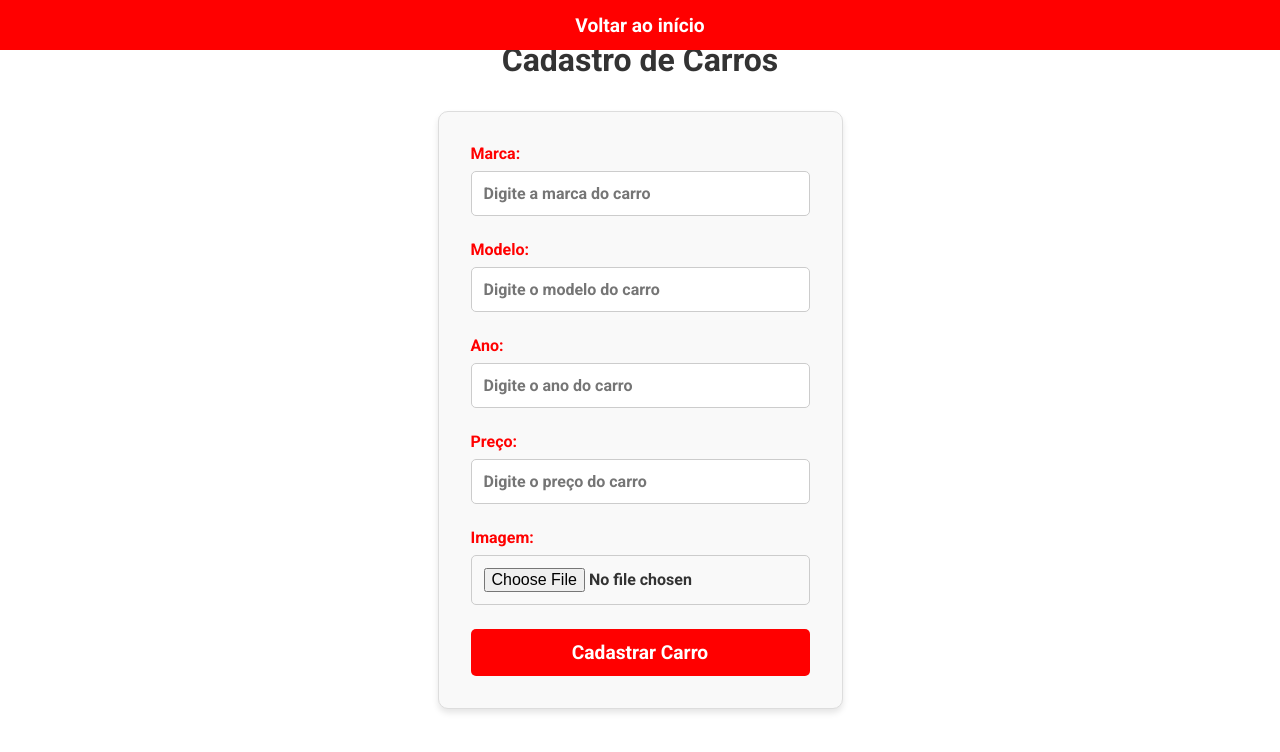
After one commit to drArthurpts/EngenhariaWeb, a Django app: page /register_car in a window 1280 px wide. The commit adds this page. Shown: the top 752 px of the page. Run offline with Django 4.2, Linux system fonts and the light colour scheme.

Commit message:
Cria cadastro de carros

```diff
--- a/concessionaria/concessionaria/urls.py
+++ b/concessionaria/concessionaria/urls.py
@@ -16,6 +16,8 @@ Including another URLconf
 """
 from django.contrib import admin
 from django.urls import path, include
+from django.conf import settings  # Import necessário
+from django.conf.urls.static import static  # Import necessário para servir arquivos estáticos e de mídia
 
 urlpatterns = [
     path('admin/', admin.site.urls),
@@ -23,3 +25,7 @@ urlpatterns = [
     path('register/', include('concessionariaApp.urls')),
     path('', include('concessionariaApp.urls')),
 ]
+
+# Configuração para servir arquivos de mídia
+if settings.DEBUG:  # Garantir que esta verificação funcione
+    urlpatterns += static(settings.MEDIA_URL, document_root=settings.MEDIA_ROOT)
--- /dev/null
+++ b/concessionaria/concessionariaApp/templates/concessionaria/register_car.html
@@ -0,0 +1,151 @@
+{% load static %}
+<!DOCTYPE html>
+<html lang="pt-br">
+  <head>
+    <meta charset="UTF-8" />
+    <meta http-equiv="X-UA-Compatible" content="IE=edge" />
+    <meta name="viewport" content="width=device-width, initial-scale=1.0" />
+    <title>Cadastro de Carros</title>
+    <link rel="stylesheet" href="{% static 'concessionaria/css/style.css' %}" />
+    <style>
+      /* Estilos gerais */
+      body {
+        font-family: Arial, sans-serif;
+        margin: 0;
+        padding: 0;
+        background-color: #ffffff; /* Fundo branco */
+        color: #333; /* Texto escuro para contraste */
+      }
+
+      header nav {
+        background-color: #ff0000; /* Vermelho para o cabeçalho */
+        padding: 1rem;
+        text-align: center;
+      }
+
+      header nav a {
+        color: white;
+        text-decoration: none;
+        font-size: 1.2rem;
+        font-weight: bold;
+      }
+
+      /* Título */
+      .title-wrapper-registration {
+        text-align: center;
+        margin-bottom: 2rem;
+      }
+
+      .title-wrapper-registration p {
+        color: #ff0000; /* Vermelho */
+        font-weight: bold;
+        font-size: 1.2rem;
+      }
+
+      .title-wrapper-registration h3 {
+        color: #333; /* Cinza escuro */
+        font-size: 2rem;
+        margin-top: 0.5rem;
+      }
+
+      /* Formulário */
+      .car-registration-form {
+        max-width: 600px;
+        margin: 0 auto;
+        background-color: #f9f9f9; /* Fundo claro para destaque */
+        padding: 2rem;
+        border: 1px solid #ddd;
+        border-radius: 10px;
+        box-shadow: 0px 4px 6px rgba(0, 0, 0, 0.1);
+      }
+
+      .form-group {
+        margin-bottom: 1.5rem;
+      }
+
+      label {
+        display: block;
+        font-weight: bold;
+        color: #ff0000; /* Vermelho */
+        margin-bottom: 0.5rem;
+      }
+
+      input[type="text"],
+      input[type="number"],
+      input[type="file"] {
+        width: 100%;
+        padding: 0.75rem;
+        border: 1px solid #ccc;
+        border-radius: 5px;
+        font-size: 1rem;
+        box-sizing: border-box;
+      }
+
+      input[type="text"]:focus,
+      input[type="number"]:focus,
+      input[type="file"]:focus {
+        outline: none;
+        border-color: #ff0000;
+        box-shadow: 0px 0px 5px #ff0000;
+      }
+
+      .register-button {
+        display: block;
+        width: 100%;
+        padding: 0.75rem;
+        background-color: #ff0000; /* Vermelho */
+        color: white;
+        font-size: 1.2rem;
+        font-weight: bold;
+        border: none;
+        border-radius: 5px;
+        cursor: pointer;
+        text-align: center;
+      }
+
+      .register-button:hover {
+        background-color: #cc0000; /* Vermelho escuro ao passar o mouse */
+      }
+    </style>
+  </head>
+  <body>
+    <header>
+      <nav>
+        <a href="{% url 'index' %}">Voltar ao início</a> <!-- Link para voltar ao início -->
+      </nav>
+    </header>
+
+    <section class="car-registration" id="car-registration">
+      <div class="content">
+        <div class="title-wrapper-registration">
+          <p>Adicione seu veículo</p>
+          <h3>Cadastro de Carros</h3>
+        </div>
+        <form method="POST" action="{% url 'register_car' %}" class="car-registration-form" enctype="multipart/form-data">
+          {% csrf_token %}
+          <div class="form-group">
+            <label for="brand">Marca:</label>
+            <input type="text" id="brand" name="brand" placeholder="Digite a marca do carro" required />
+          </div>
+          <div class="form-group">
+            <label for="model">Modelo:</label>
+            <input type="text" id="model" name="model" placeholder="Digite o modelo do carro" required />
+          </div>
+          <div class="form-group">
+            <label for="year">Ano:</label>
+            <input type="number" id="year" name="year" placeholder="Digite o ano do carro" required />
+          </div>
+          <div class="form-group">
+            <label for="price">Preço:</label>
+            <input type="number" id="price" name="price" placeholder="Digite o preço do carro" step="0.01" required />
+          </div>
+          <div class="form-group">
+            <label for="image">Imagem:</label>
+            <input type="file" id="image" name="image" accept="image/*" required />
+          </div>
+          <button type="submit" class="register-button">Cadastrar Carro</button>
+        </form>
+      </div>
+    </section>
+  </body>
+</html>
--- a/concessionaria/concessionariaApp/urls.py
+++ b/concessionaria/concessionariaApp/urls.py
@@ -2,7 +2,8 @@ from django.urls import path
 from . import views
 
 urlpatterns = [
-    path('', views.index, name='index'),
-    path('register', views.register, name='register'),
-
+    path('', views.index, name='index'),  # Página inicial
+    path('register', views.register, name='register'),  # Registro de usuários
+    path('register_car', views.register_car_page, name='register_car_page'),  # Página de cadastro
+    path('register_car/submit', views.register_car, name='register_car'),   # Registro de carros
 ]
--- a/concessionaria/concessionariaApp/views.py
+++ b/concessionaria/concessionariaApp/views.py
@@ -3,9 +3,11 @@ from .admin import CustomUserCreationForm
 from django.http import HttpResponse
 from django.contrib import messages
 from django.contrib.auth import views as auth_views
+from .models import Car
 
 def index(request):
-    return render(request, 'concessionaria/index.html')
+    cars = Car.objects.all()  # Obtém todos os carros do banco de dados
+    return render(request, 'concessionaria/index.html', {'cars': cars})
 
 
 def register(request):
@@ -24,3 +26,22 @@ def register(request):
                 print('invalid registration details')
 
         return render(request, "registration/register.html",{"form": form})
+
+
+
+def register_car_page(request):
+    return render(request, 'concessionaria/register_car.html')
+
+def register_car(request):
+    if request.method == 'POST':
+        brand = request.POST.get('brand')
+        model = request.POST.get('model')
+        year = request.POST.get('year')
+        price = request.POST.get('price')
+        image = request.FILES.get('image')
+
+        # Salvar no banco
+        car = Car(brand=brand, model=model, year=year, price=price, image=image)
+        car.save()
+
+        return redirect('index')  # Redirecionar após cadastro
```
Also changed, not shown: concessionaria/concessionaria/settings.py (+7 -2 lines), concessionaria/concessionariaApp/models.py (+10 -1 lines), concessionaria/concessionariaApp/templates/concessionaria/index.html (+23 -0 lines), concessionaria/cars/opala.png (added), concessionaria/concessionariaApp/migrations/0001_initial.py (added), concessionaria/db.sqlite3, concessionaria/media/cars/civic.png (added), concessionaria/media/cars/opala.png (added).
